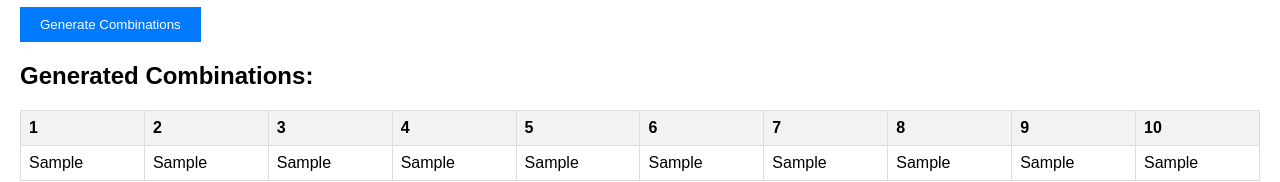
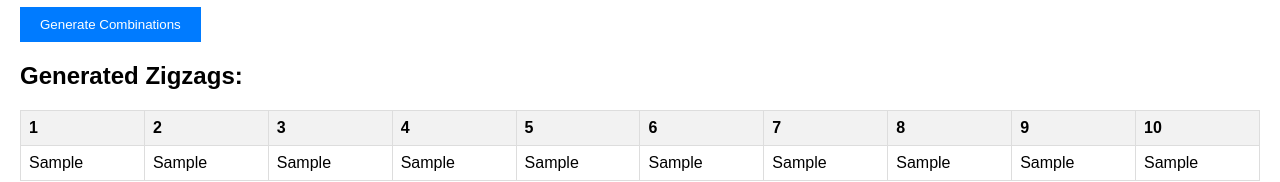
Before and after one commit to NoMacca/zigzag-generator, a plain HTML site: page index.html in a window 1280 px wide. Both pictures are taken after typing "Sample" into the empty fields and a click on the button "Generate Combinations". Shown: the part 161-343 px from the top of the page. Drawn offline with Linux system fonts and the light colour scheme.

Commit message:
changed name

```diff
--- a/index.html
+++ b/index.html
@@ -87,7 +87,7 @@
       }
 
       var resultDiv = document.getElementById("result");
-      resultDiv.innerHTML = "<h2>Generated Combinations:</h2>";
+      resultDiv.innerHTML = "<h2>Generated Zigzags:</h2>";
       var table = document.createElement("table");
       var thead = document.createElement("thead");
       var tbody = document.createElement("tbody");
```
